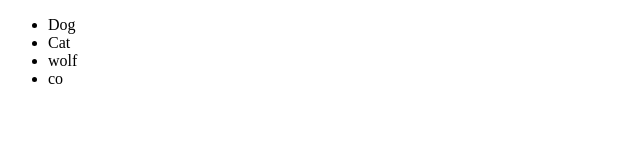
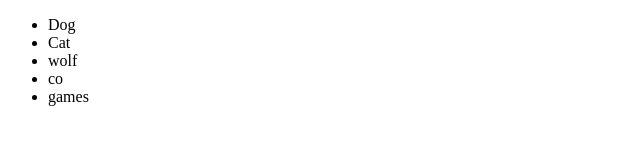
Before and after one commit to mgr-mirnal/my-first-github-repo, a plain HTML site: page index.html in a window 1280 px wide. Shown: the full height of the page, 0-640 px from the left. Drawn offline with Linux system fonts and the light colour scheme.

Commit message:
added new element

```diff
--- a/index.html
+++ b/index.html
@@ -11,6 +11,7 @@
         <li>Cat</li>
         <li>wolf</li>
         <li>co</li>
+        <li>games</li>
     </ul>
 </body>
 </html>
```
